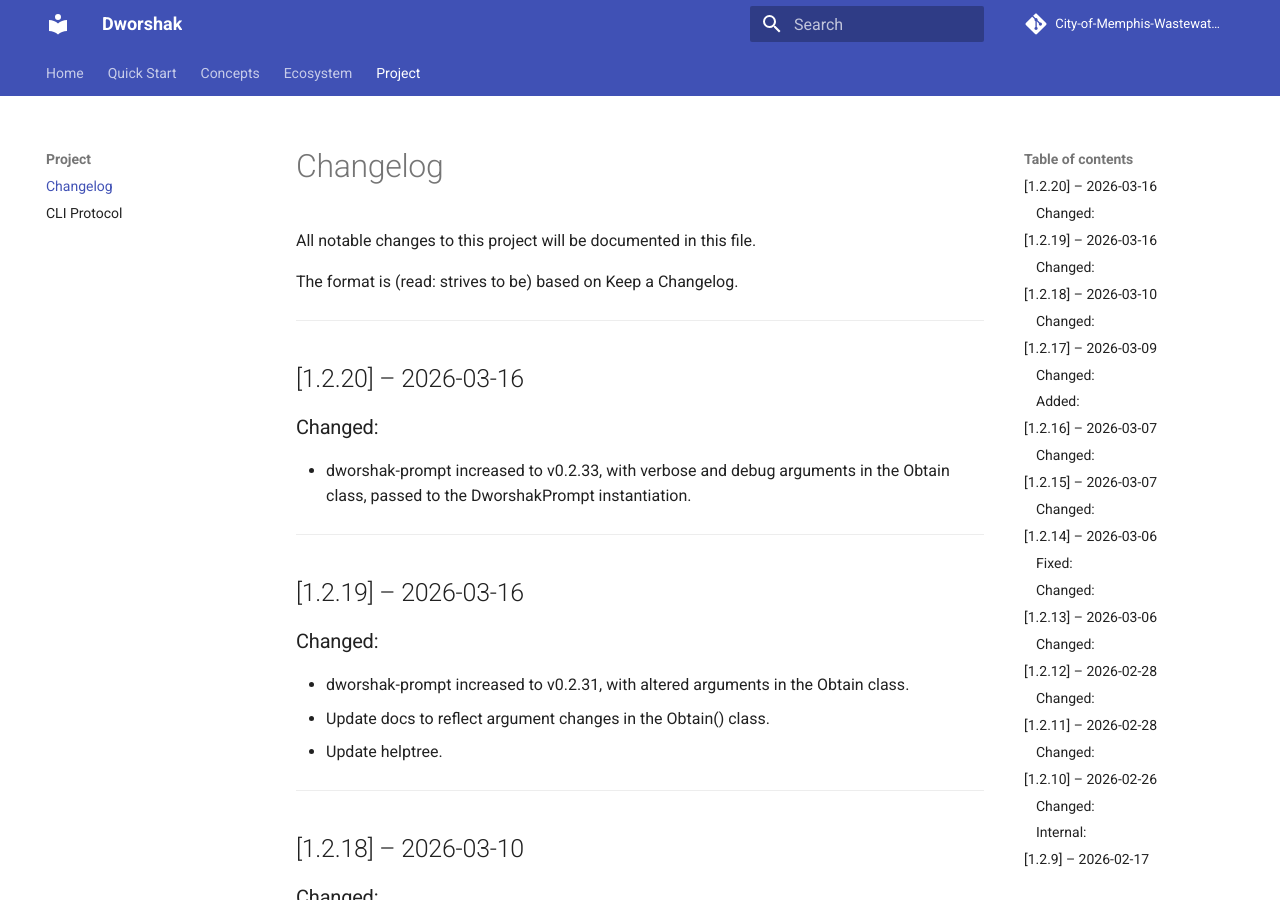
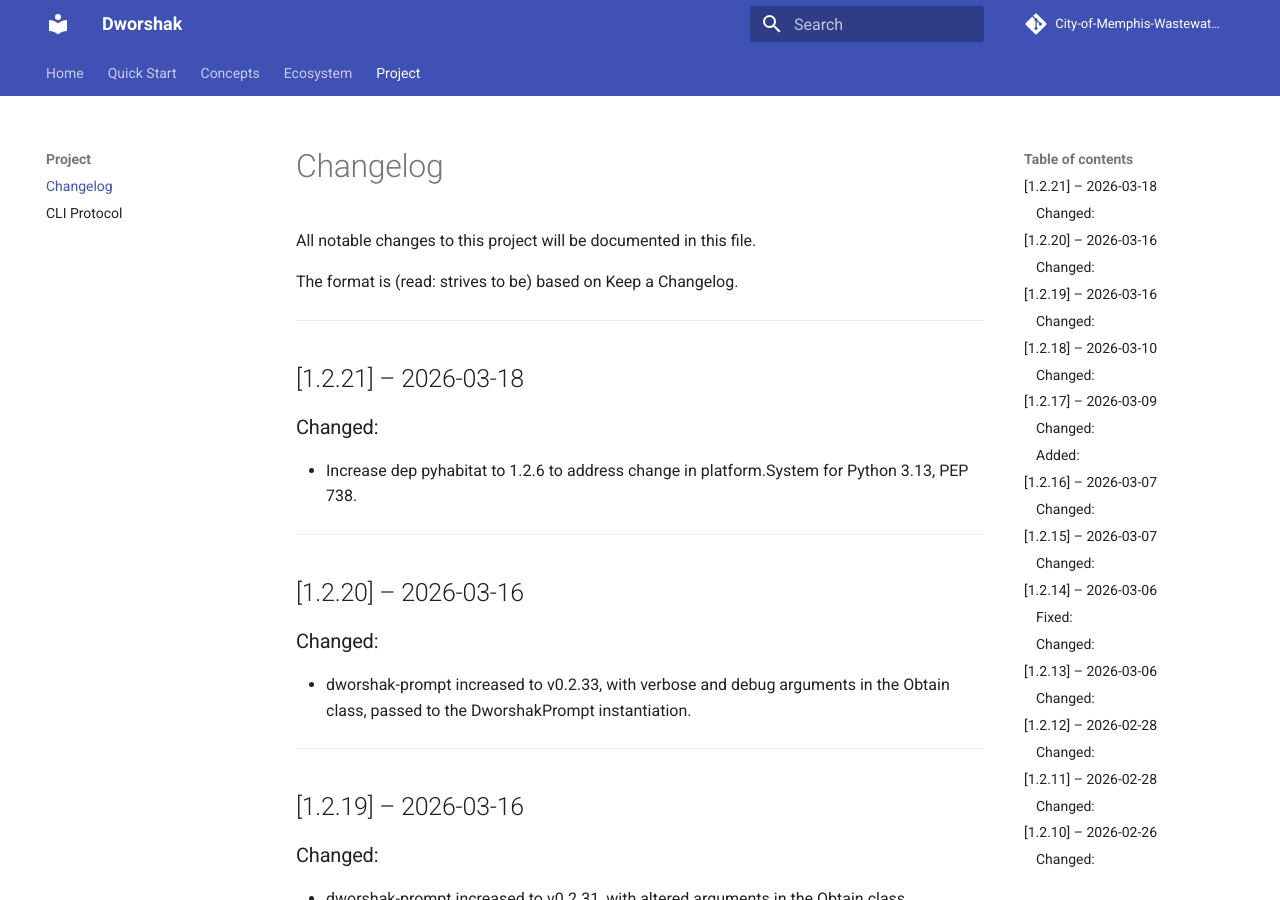
Before and after one commit to City-of-Memphis-Wastewater/dworshak, an MkDocs documentation site: the page built from docs/CHANGELOG.md, in a window 1280 px wide and 900 px high. Built offline with MkDocs 1.6.1 and Material for MkDocs 9.7.7, drawn with Linux system fonts in a browser that asks for light colours; comment, search, counter and statistics services are not loaded.

Commit message:
bump pyhabitat to 1.2.6 to address change in platform.System for Python 3.13, PEP 738. write changelog for dworahak 1.2.20. check dworshak prompt changes

```diff
--- a/docs/CHANGELOG.md
+++ b/docs/CHANGELOG.md
@@ -3,6 +3,12 @@
 All notable changes to this project will be documented in this file.
 
 The format is (read: strives to be) based on Keep a Changelog.
+
+---
+
+## [1.2.21] – 2026-03-18
+### Changed:
+- Increase dep pyhabitat to 1.2.6 to address change in platform.System for Python 3.13, PEP 738.
 
 ---
 
```
